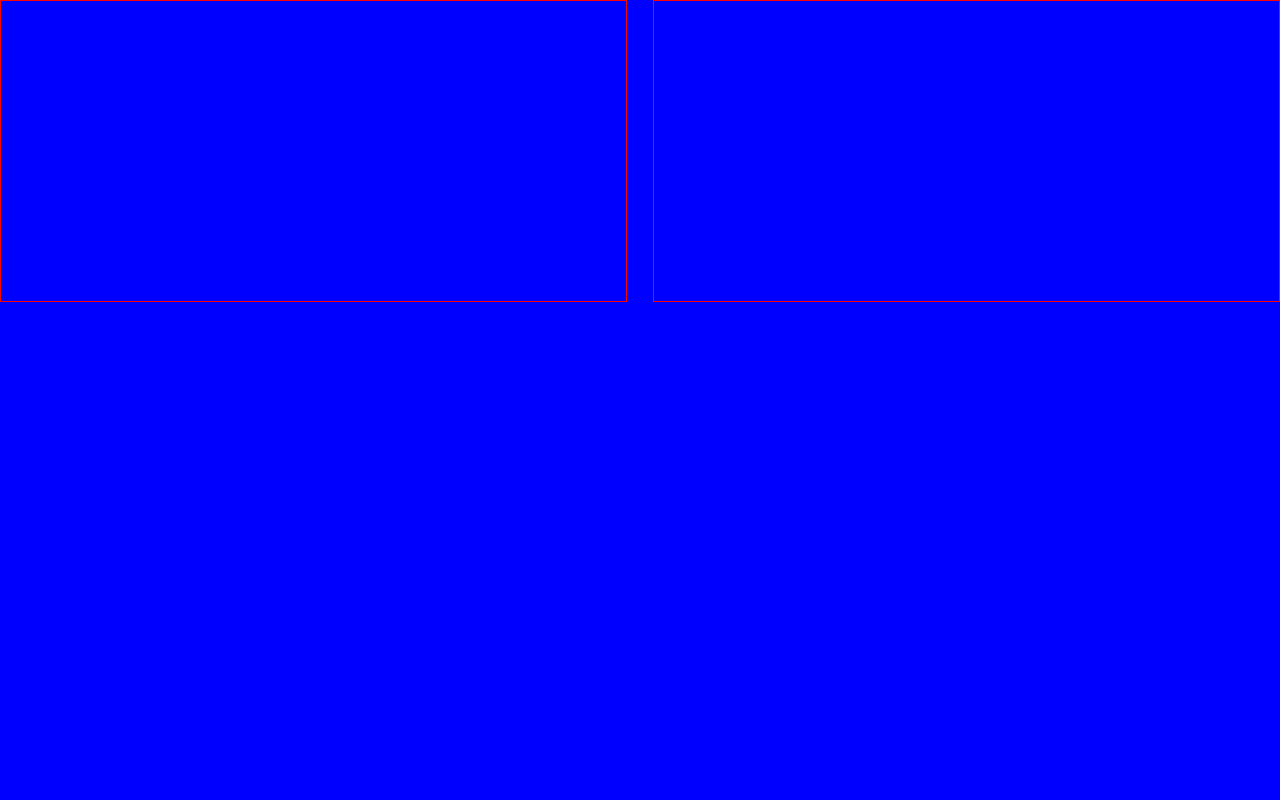
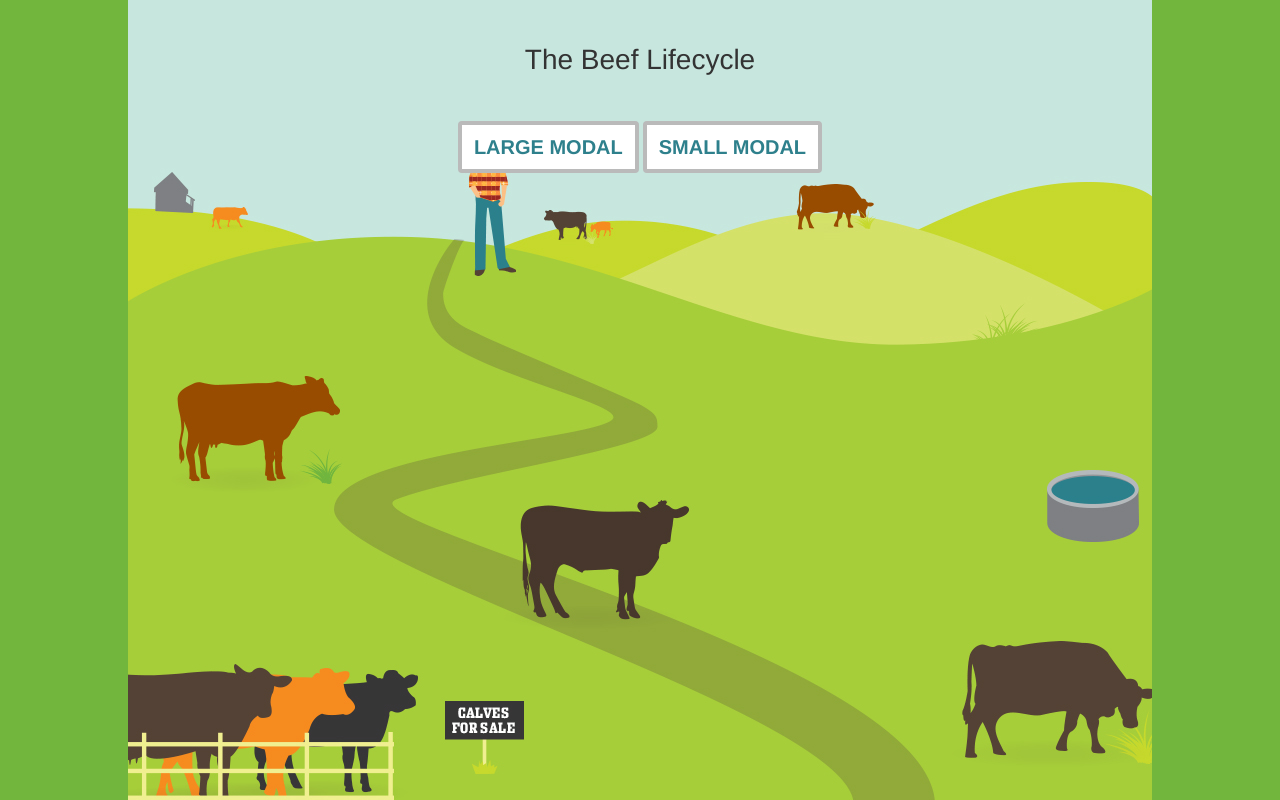
Before and after one commit to williamjr73/html-sass-grunt, a website: page index.html in a window 1280 px wide. Drawn offline with nearby package versions, Linux system fonts and the light colour scheme; files that its build step writes are made by us from their sources.

Commit message:
Added HTML, Styles and BG for The Beef Lifecycle

```diff
--- a/index.html
+++ b/index.html
@@ -3,17 +3,42 @@
 <head>
 	<meta charset="UTF-8">
 	<title>Title Here</title>
+	<!-- Latest compiled and minified CSS -->
+	<link rel="stylesheet" href="https://maxcdn.bootstrapcdn.com/bootstrap/3.3.4/css/bootstrap.min.css">
 	<link rel="stylesheet" href="css/styles.css">
 	<link rel="stylesheet" href="css/normalize.css">
 </head>
 <body>
 
-<div class="parent">
-	<div class="child"></div>
-	<div class="child"></div>
-</div>
+    <h1 class="logo">The Beef Lifecycle</h1>
+
+    <!-- Large modal -->
+    <button type="button" class="btn btn-primary" data-toggle="modal" data-target=".bs-example-modal-lg">Large modal</button>
+
+    <div class="modal fade bs-example-modal-lg" tabindex="-1" role="dialog" aria-labelledby="myLargeModalLabel" aria-hidden="true">
+      <div class="modal-dialog modal-lg">
+        <div class="modal-content">
+          Lorem ipsum dolor sit amet, consectetur adipiscing elit. Phasellus quis lectus metus, at posuere neque. Sed pharetra nibh eget orci convallis at posuere leo convallis. Sed blandit augue vitae augue scelerisque bibendum. Vivamus sit amet libero turpis, non venenatis urna. In blandit, odio convallis suscipit venenatis, ante ipsum cursus augue.
+        </div>
+      </div>
+    </div>
+
+    <!-- Small modal -->
+    <button type="button" class="btn btn-primary" data-toggle="modal" data-target=".bs-example-modal-sm">Small modal</button>
+
+    <div class="modal fade bs-example-modal-sm" tabindex="-1" role="dialog" aria-labelledby="mySmallModalLabel" aria-hidden="true">
+      <div class="modal-dialog modal-sm">
+        <div class="modal-content">
+          Lorem ipsum dolor sit amet, consectetur adipiscing elit. Phasellus quis lectus metus, at posuere neque. Sed pharetra nibh eget orci convallis at posuere leo convallis. Sed blandit augue vitae augue scelerisque bibendum. Vivamus sit amet libero turpis, non venenatis urna. In blandit, odio convallis suscipit venenatis, ante ipsum cursus augue.
+        </div>
+      </div>
+    </div>
 
 <script src="js/jquery.min.js"></script>
 <script src="js/app.min.js"></script>
+<!-- jQuery (necessary for Bootstrap's JavaScript plugins) -->
+<script src="https://ajax.googleapis.com/ajax/libs/jquery/1.11.2/jquery.min.js"></script>
+<!-- Latest compiled and minified JavaScript -->
+<script src="https://maxcdn.bootstrapcdn.com/bootstrap/3.3.4/js/bootstrap.min.js"></script>
 </body>
 </html>
--- a/sass/app.scss
+++ b/sass/app.scss
@@ -1,2 +1,6 @@
 @import 'modules/all';
 @import 'partials/shame';
+@import 'modules/grid';
+@import 'modules/header';
+@import 'modules/popups';
+@import 'modules/buttons';
--- /dev/null
+++ b/sass/modules/_buttons.scss
@@ -0,0 +1,18 @@
+.btn-primary {
+  color: #2e808c;
+  background-color: #fff;
+  border-color: #bababa;
+  border-width: 4px;
+  padding: 8px 12px;
+  text-transform: uppercase;
+  font-size: 20px;
+  font-weight: bold;
+  border-radius: 4px;
+  transition: all 0.3s ease-in-out;
+}
+
+.btn-primary.active, .btn-primary.focus, .btn-primary:active, .btn-primary:focus, .btn-primary:hover, .open>.dropdown-toggle.btn-primary {
+  color: #fff;
+  background-color: #2e808c;
+  border-color: #2e808c;
+}
--- /dev/null
+++ b/sass/modules/_grid.scss
@@ -0,0 +1,6 @@
+body {
+	margin: 0;
+	background: #72B63D url(../img/bg.jpg) no-repeat top center;
+	background-size: 1024px;
+	text-align: center;
+}
--- /dev/null
+++ b/sass/modules/_header.scss
@@ -0,0 +1,4 @@
+.logo {
+	text-align: center;
+	margin: 45px auto;
+}
```
Also changed, not shown: img/bg.jpg (added), sass/modules/_popups.scss (added).
